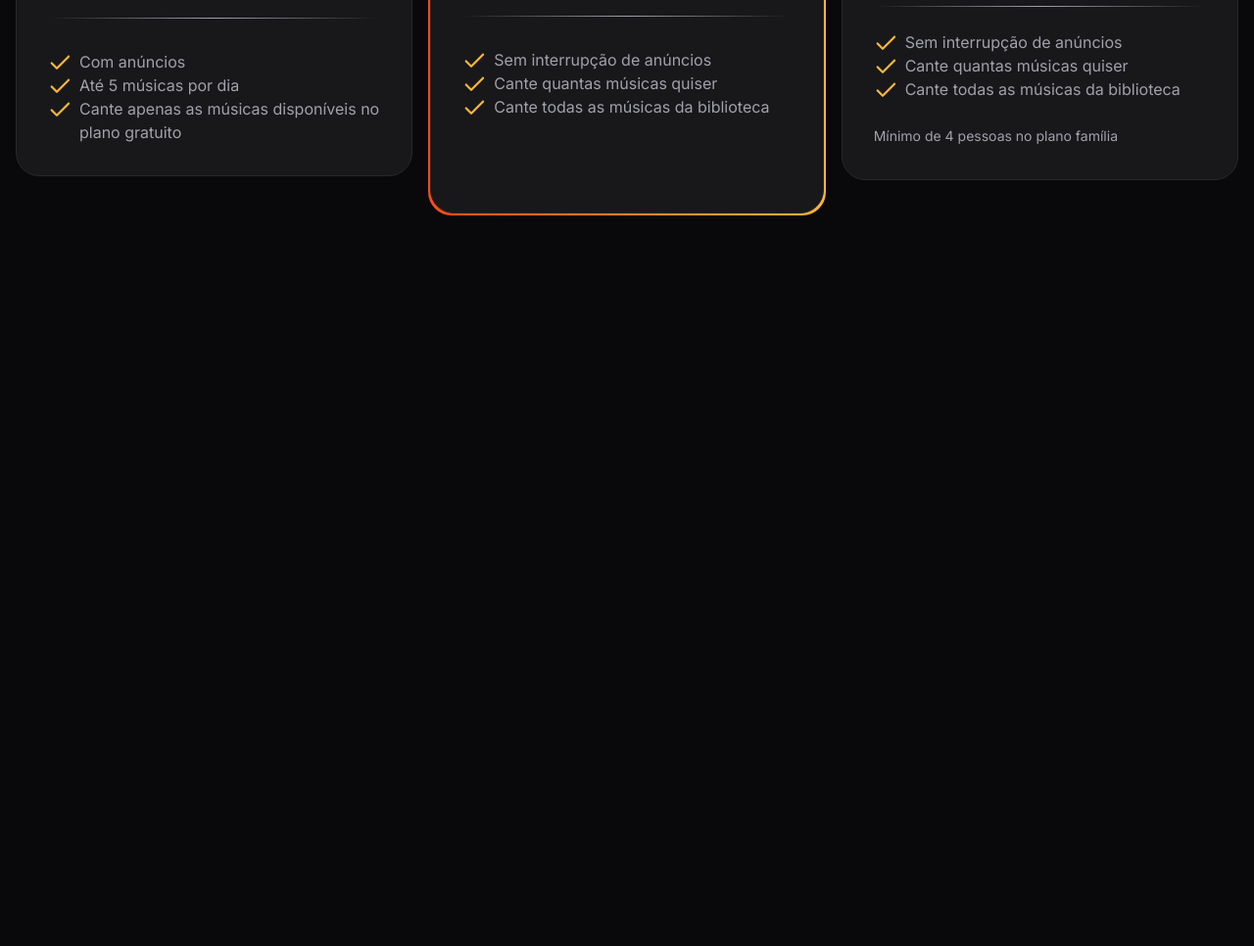
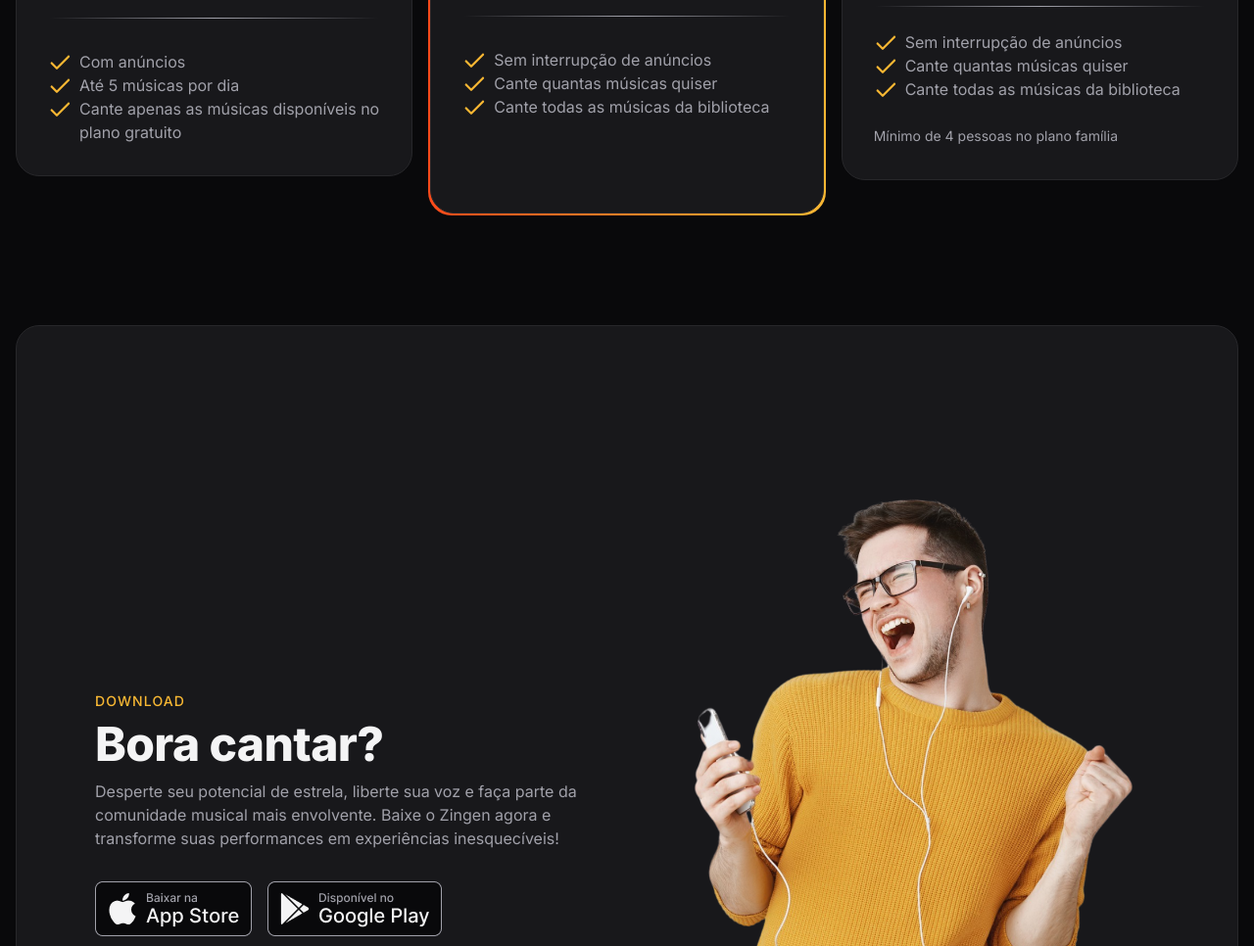
Before and after one commit to JorgeLFogaca/projetolp, a plain HTML site: page index.html in a window 1280 px wide. Shown: the part 2997-3963 px from the top of the page at 98% size. Before the commit the page ends 3297 px from the top, so only its background shows below. Drawn offline with Linux system fonts and the light colour scheme.

Commit message:
seção downloads

```diff
--- a/index.html
+++ b/index.html
@@ -170,6 +170,27 @@
             </div>
         </div>
     </section>
+
+    <section id="download">
+        <div class="container py-lg">
+            <div class="card px-lg even-columns items-center">
+                <div>
+                    <header>
+                        <strong>Download</strong>
+                        <h2>Bora cantar?</h2>
+                    </header>
+                    <p>Desperte seu potencial de estrela, liberte sua voz e faça parte da comunidade musical mais envolvente. Baixe o Zingen agora e transforme suas performances em experiências inesquecíveis!</p>
+                    <div class="buttons flex gap-1">
+                        <a href="#"><img src="assets/images/App store button.png" alt=""></a>
+                        <a href="#"><img src="assets/images/Play Store button.png" alt=""></a>
+                    </div>
+
+                </div>
+                <div><img src="assets/images/ouvindo.png" alt=""></div>
+            </div>
+
+        </div>
+    </section>
 </body>
 
 </html>
--- /dev/null
+++ b/styles/download.css
@@ -0,0 +1,31 @@
+#download{
+    .card{
+        padding: 3rem 1.5rem 15rem;
+        position: relative;
+        & > img {
+            width: 14.5rem;
+            position: absolute;
+            bottom: 0;
+            right: -3rem;
+        }
+    }
+
+    .buttons{
+        flex-wrap: wrap;
+        margin-top: 2rem;
+    }
+
+    @media(width >= 80em){
+        .card{
+            padding: 8.75rem 5rem;
+
+            & > div:nth-child(1){
+                max-width: 40rem;
+            }
+
+            & > img{
+                width: 29.125rem;
+            }
+        }
+    }
+}
--- a/styles/global.css
+++ b/styles/global.css
@@ -43,6 +43,8 @@
     font-size: var(--fs-base);
     line-height: 1.5rem;
     color: var(--text-color-primary);
+
+    overflow-x: hidden;
 }
 
 body {
--- a/styles/index.css
+++ b/styles/index.css
@@ -7,4 +7,5 @@
 @import url(sections.css);
 @import url(cards.css);
 @import url(pricing.css);
+@import url(download.css);
 @import url(features.css) (width >= 80em);
```
Also changed, not shown: assets/images/App store button.png (added), assets/images/Play Store button.png (added).
